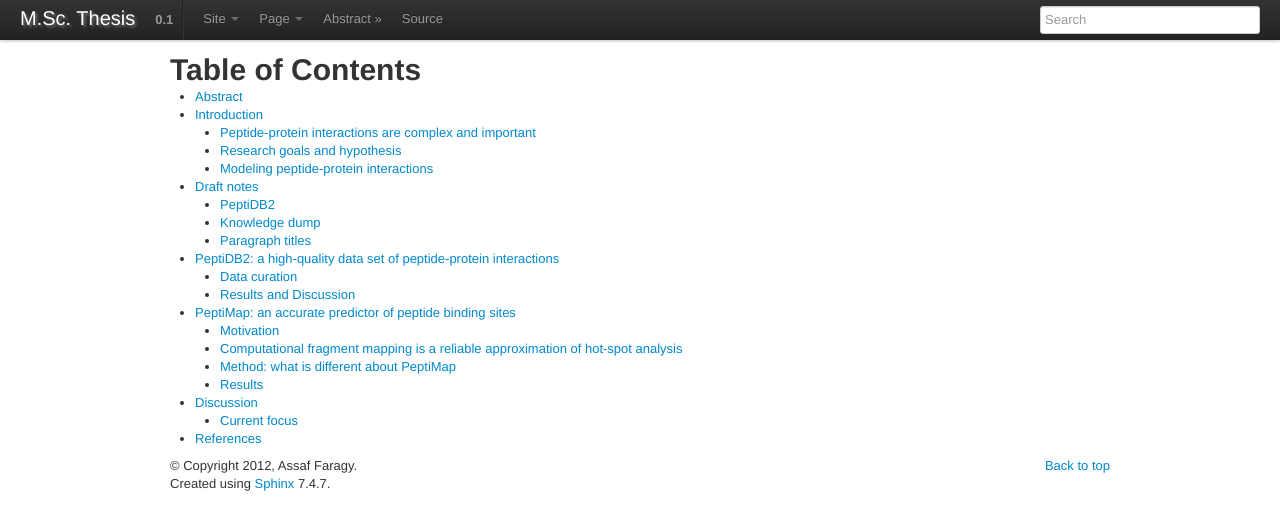
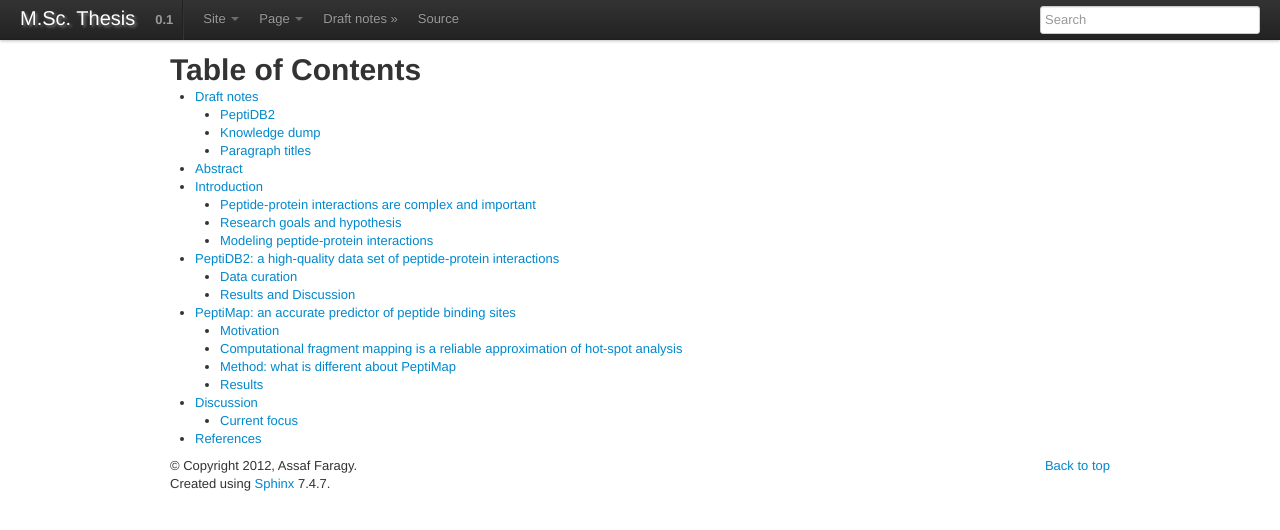
Before and after one commit to assaff/msc-thesis, a Sphinx documentation site: the page built from source/index.rst, in a window 1280 px wide. Shown: the top 530 px of the page. Built offline with Sphinx 7.4.7, drawn with Linux system fonts in a browser that asks for light colours; formulas are drawn with MathJax 3.

Commit message:
moved notes to top of index

```diff
--- a/source/index.rst
+++ b/source/index.rst
@@ -14,9 +14,9 @@ Table of Contents
 .. toctree::
    :maxdepth: 2
 
+   notes
    abstract
    background
-   notes
    peptidb2
    peptimap
    discussion
```
